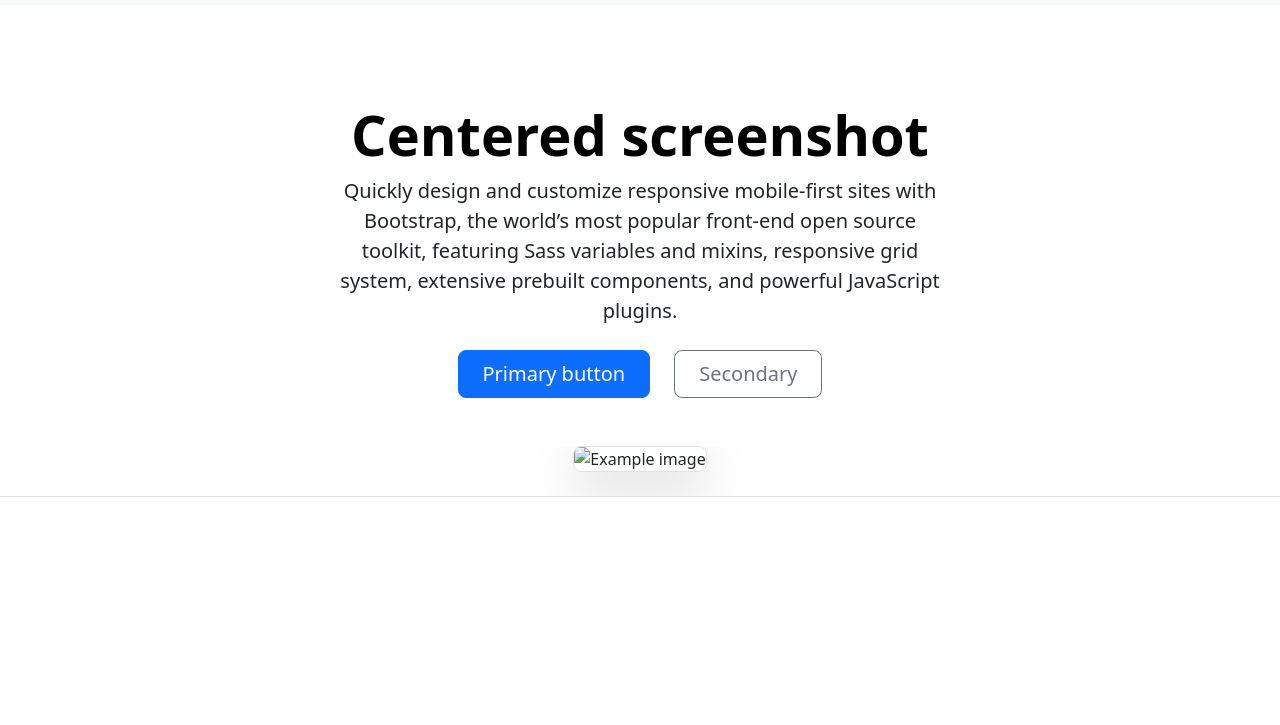
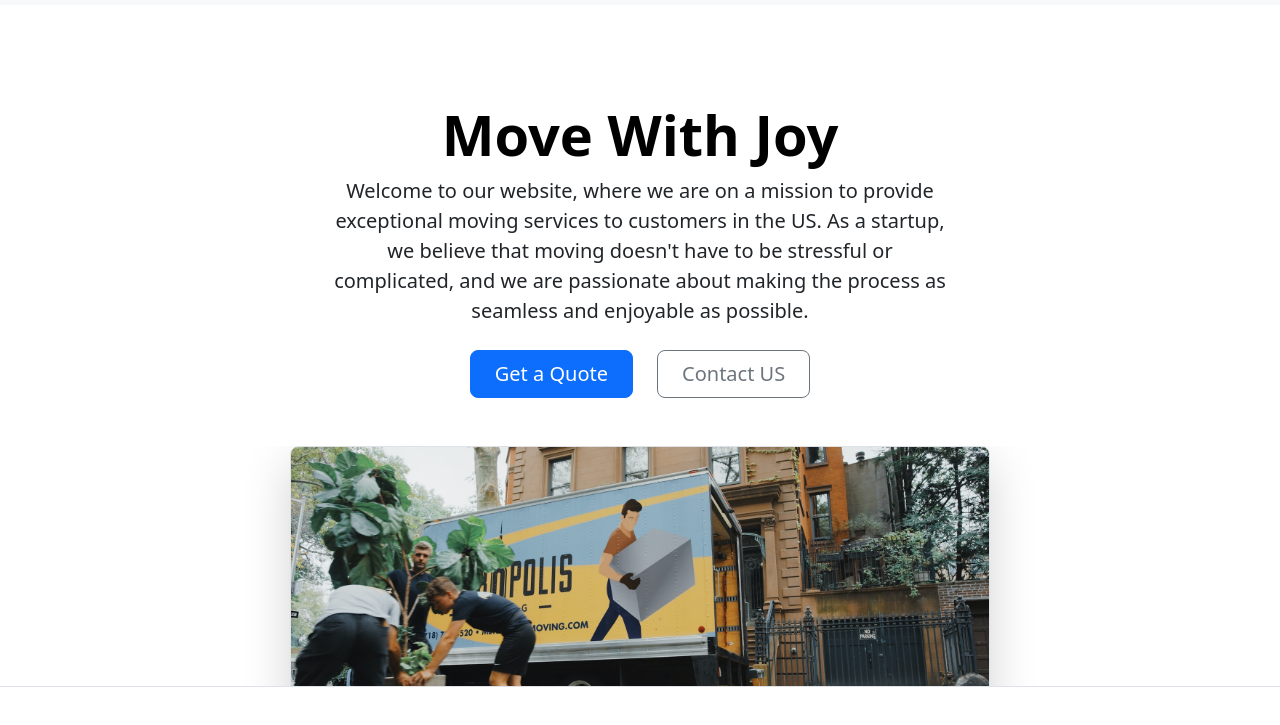
Before and after one commit to SanuthMandepa/Bootstrap-webpage, a plain HTML site: page index.html in a window 1280 px wide. Shown: the part 53-778 px from the top of the page. Drawn offline with nearby package versions, Linux system fonts and the light colour scheme.

Commit message:
finished hero div

```diff
--- a/index.html
+++ b/index.html
@@ -48,20 +48,22 @@
     </div>
   </nav>
   <div class="px-4 pt-5 my-5 text-center border-bottom">
-    <h1 class="display-4 fw-bold text-body-emphasis">Centered screenshot</h1>
+    <h1 class="display-4 fw-bold text-body-emphasis">Move With Joy</h1>
     <div class="col-lg-6 mx-auto">
-      <p class="lead mb-4">Quickly design and customize responsive mobile-first sites with Bootstrap, the world’s most popular front-end open source toolkit, featuring Sass variables and mixins, responsive grid system, extensive prebuilt components, and powerful JavaScript plugins.</p>
+      <p class="lead mb-4">Welcome to our website, where we are on a mission to provide exceptional moving services to customers in the US. As a startup, we believe that moving doesn't have to be stressful or complicated, and we are passionate about making the process as seamless and enjoyable as possible.</p>
       <div class="d-grid gap-2 d-sm-flex justify-content-sm-center mb-5">
-        <button type="button" class="btn btn-primary btn-lg px-4 me-sm-3">Primary button</button>
-        <button type="button" class="btn btn-outline-secondary btn-lg px-4">Secondary</button>
+        <button type="button" class="btn btn-primary btn-lg px-4 me-sm-3">Get a Quote</button>
+        <button type="button" class="btn btn-outline-secondary btn-lg px-4">Contact US</button>
       </div>
     </div>
     <div class="overflow-hidden" style="max-height: 30vh;">
       <div class="container px-5">
-        <img src="bootstrap-docs.png" class="img-fluid border rounded-3 shadow-lg mb-4" alt="Example image" width="700" height="500" loading="lazy">
+        <img src="./moving-van.jpg" class="img-fluid border rounded-3 shadow-lg mb-4" alt="Example image" width="700" height="500" loading="lazy">
       </div>
     </div>
   </div>
+
+
 
   <script src="https://cdn.jsdelivr.net/npm/bootstrap@5.3.3/dist/js/bootstrap.bundle.min.js">
 
```
